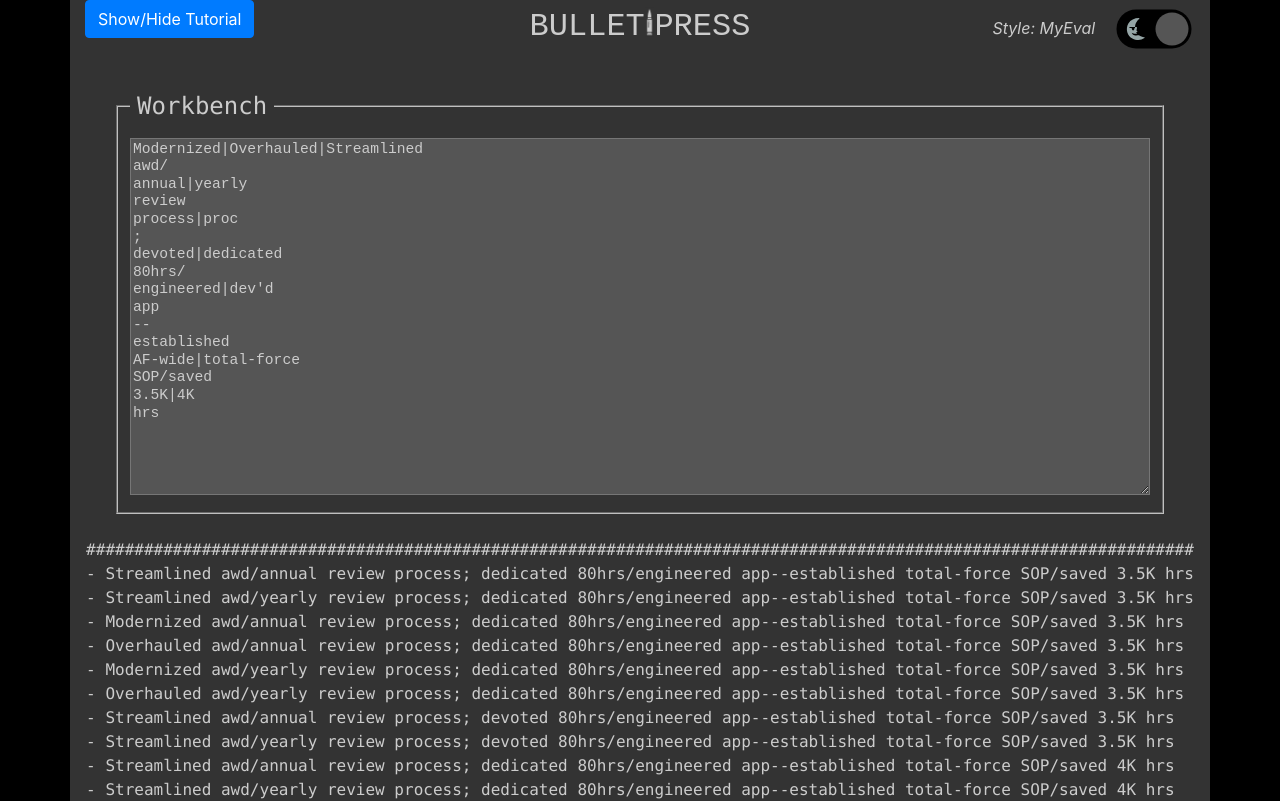
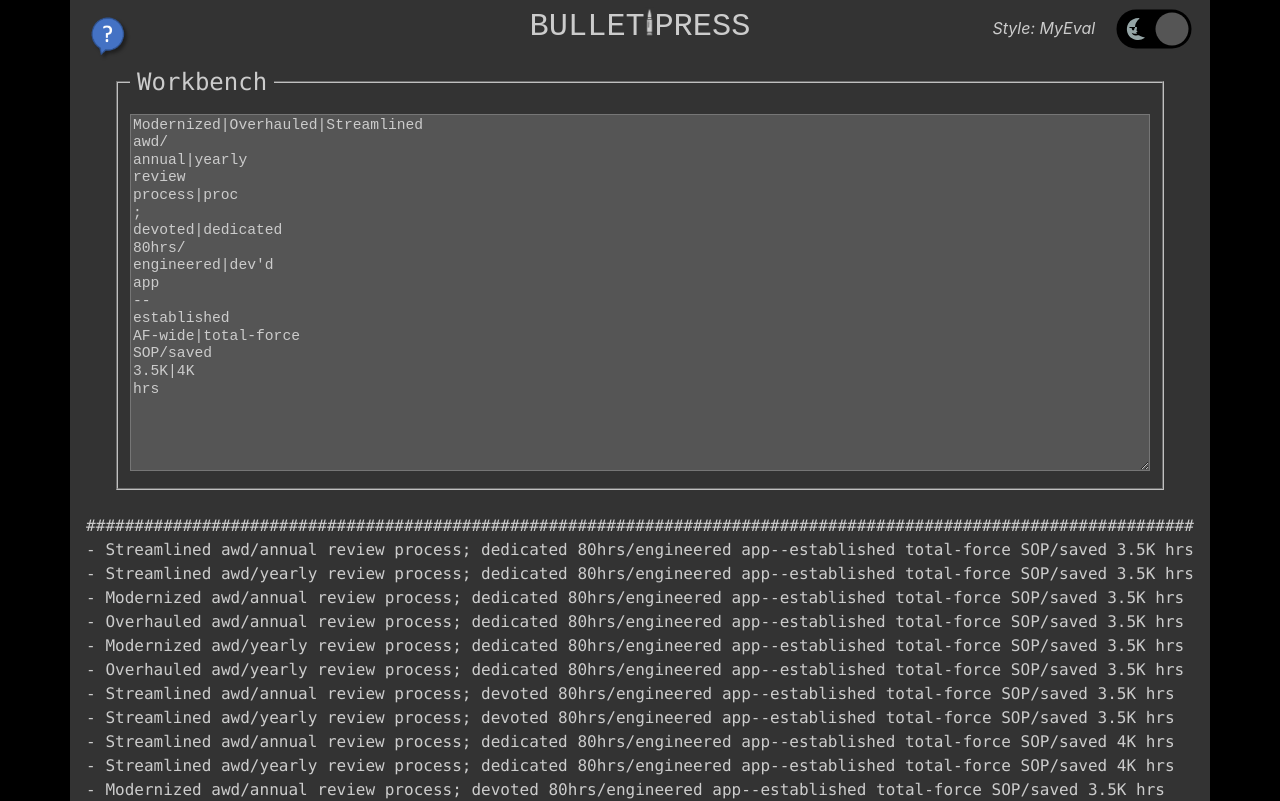
Before and after one commit to icmn/bulletpress, a plain HTML site: page index.html in a window 1280 px wide. Shown: the top 801 px of the page. Drawn offline with nearby package versions, Linux system fonts and the light colour scheme.

Commit message:
fix(ui): changed tutorial to help icon w/ tool tip

```diff
--- a/index.html
+++ b/index.html
@@ -173,11 +173,13 @@
             <div class="ball secondary-color"></div>
           </label>
         </span>
-        <div>
-          <button type="button" class="btn btn-primary" data-toggle="collapse" data-target="#tutorial">Show/Hide Tutorial</button>
-        </div>
+        <span style="position: absolute; height: 4em; top: 0.5em;">
+          <label style="cursor: pointer; height: 100%;">
+            <button style="display: none;" type="button" data-toggle="collapse" data-target="#tutorial"></button>
+            <img src="icons/icon-help.png" alt="Tutorial Toggle Button" style="height: 100%;">
+          </label>
+        </span>
       </div>
-      <br/>
       <div id="tutorial" class="primary-color collapse card card-body">
         <h3>Tutorial</h3>
 
```
Also changed, not shown: icons/icon-help.png (added).
